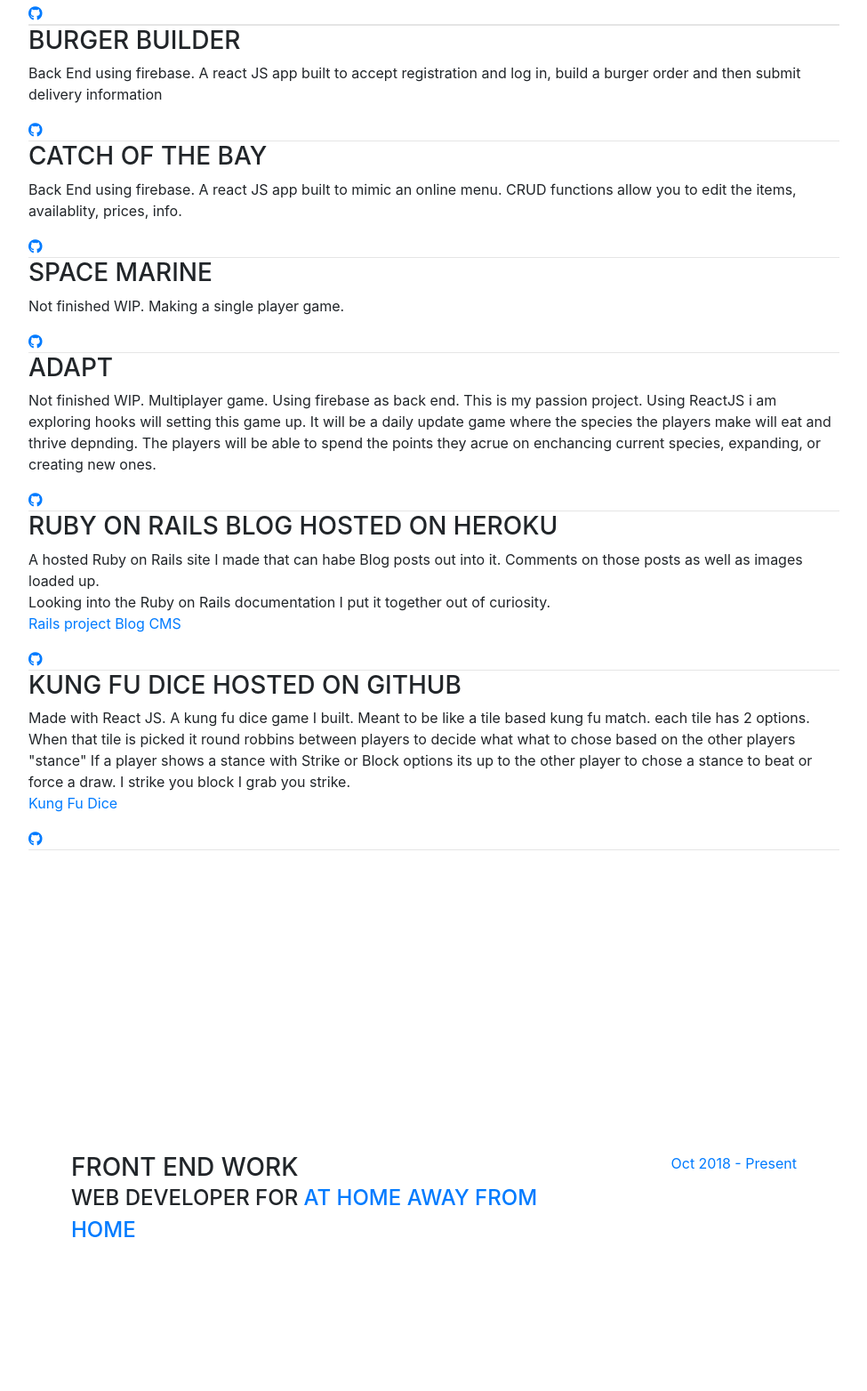
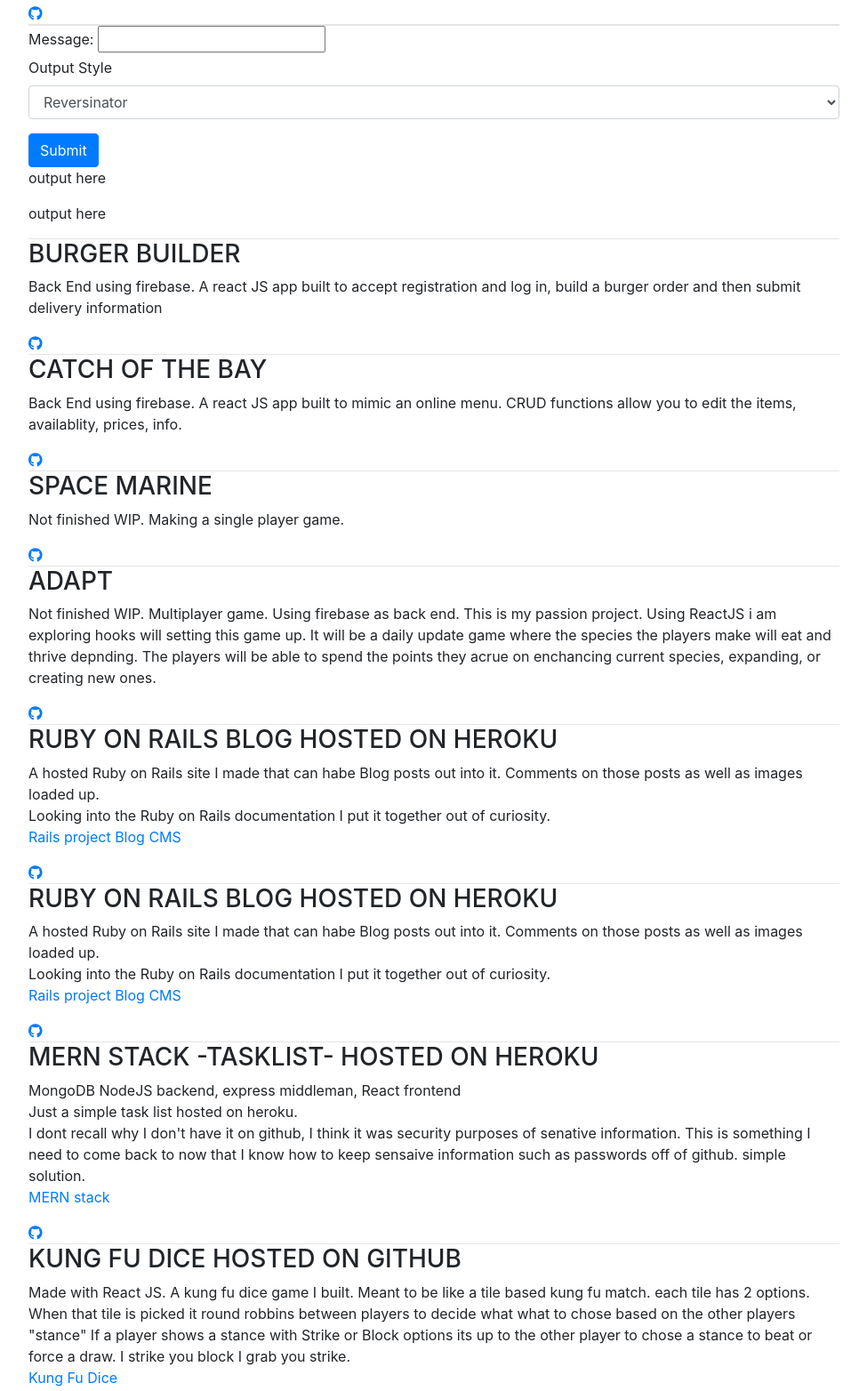
Before and after one commit to homercrates/homercrates.github.io, a website with bundled scripts: page index.html in a window 1280 px wide. Shown: the part 3418-4982 px from the top of the page at 89% size, without its empty margins (288-1263 px from the left). Built offline with nearby package versions, Linux system fonts and the light colour scheme; a web font is replaced by a local one.

Commit message:
added 'messages.js' and added a new section in index.html

```diff
--- a/index.html
+++ b/index.html
@@ -270,8 +270,31 @@
         </a>
         <!-- paddle end -->
 
+        <hr class="m-0">
 
+        <!-- form section start -->
         <hr class="m-0">
+        <form name="messageForm" >
+          <div class="form-group">
+            <label>Message: </label>
+            <input type="text" name="mInput">
+            <!-- <input type="submit" value="Submit"> -->
+
+        <div class="form-group">
+          <label for="formControlSelect1">Output Style</label>
+          <select name="selection" class="form-control" id="formControlSelect1">
+            <option id="1" value="reversies">Reversinator</option>
+            <option value="2">2</option>
+            <option>3</option>
+            <option>4</option>
+            <option>5</option>
+          </select>
+        </div>
+        <button type="button" class="btn btn-primary" onclick="onChangeTypeHandler()" class="button">Submit</button>
+        </form>
+        <p id="outPut">output here</p>
+        <p id="otheroutPut">output here</p>
+        <!-- form section End -->
 
         <!-- burger Builder start -->
         <hr class="m-0">
@@ -333,6 +356,34 @@
         <a href="https://salty-castle-91675.herokuapp.com/" target="_new">Rails project Blog CMS</a> </p>
 
         <a href="https://github.com/homercrates/my_ruby_port" target="_new">
+          <i class="fab fa-github"></i>
+        </a>
+        <!-- ruby project end -->
+        <hr class="m-0">
+
+                <!-- ruby project start -->
+        <h3>Ruby on Rails blog hosted on Heroku</h3>
+        <p>A hosted Ruby on Rails site I made that can habe Blog posts out into it.  Comments on those posts
+        as well as images loaded up. </br> Looking into the Ruby on Rails documentation I put it together out of curiosity. </br>
+        <a href="https://salty-castle-91675.herokuapp.com/" target="_new">Rails project Blog CMS</a> </p>
+
+        <a href="https://github.com/homercrates/my_ruby_port" target="_new">
+          <i class="fab fa-github"></i>
+        </a>
+        <!-- ruby project end -->
+        <hr class="m-0">
+        <!-- MERN STACK task list start -->
+        <h3>MERN stack -tasklist- hosted on Heroku</h3>
+        <p>MongoDB NodeJS backend, express middleman, React frontend
+        </br>
+        Just a simple task list hosted on heroku.
+        </br>
+        I dont recall why I don't have it on github, I think it was security purposes of senative information.
+        This is something I need to come back to now that I know how to keep sensaive information such as passwords off of github. simple solution.
+        </br>
+        <a href="https://frozen-cliffs-96264.herokuapp.com/" target="_new">MERN stack</a> </p>
+
+        <a href="https://github.com/homercrates/" target="_new">
           <i class="fab fa-github"></i>
         </a>
         <!-- ruby project end -->
@@ -500,7 +551,8 @@
     <!-- paddle JS -->
     <script src="js/paddle.js"></script>
 
-
+    <!-- form -->
+    <script src="js/message.js"></script>
 
   </body>
 
```
